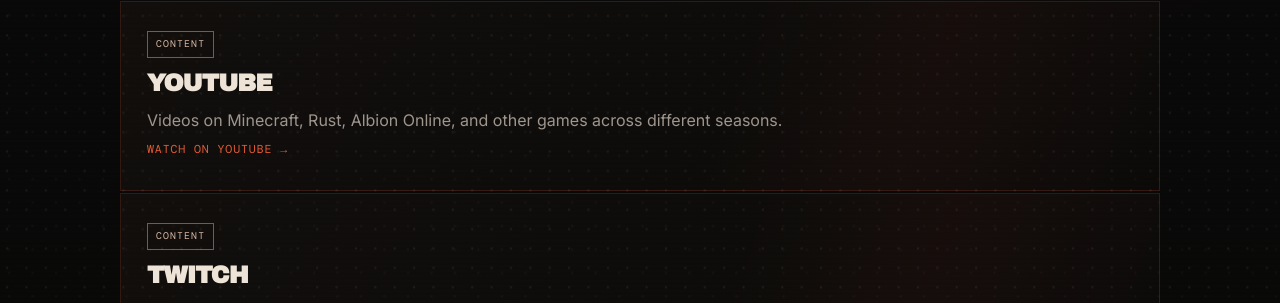
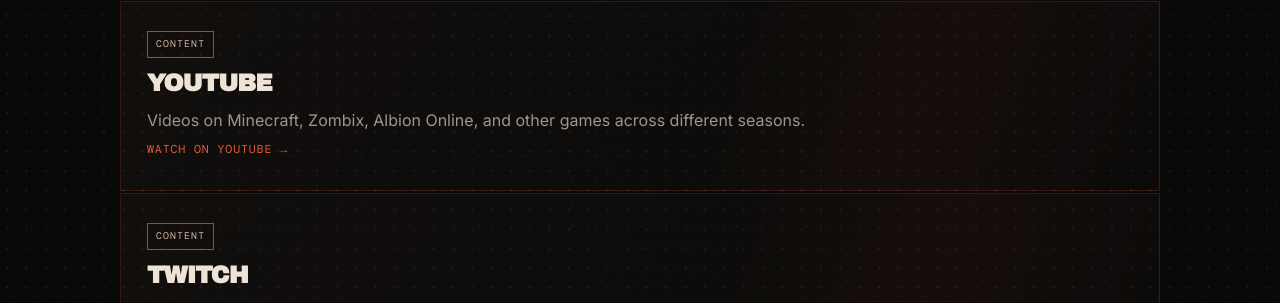
Before and after one commit to Moruika/moruika.github.io, a Jekyll site: the page built from projects.md, in a window 1280 px wide and 900 px high, scrolled down 641 px. Shown: the part 150-453 px from the top of the window. Built offline with Jekyll 4.4.1, drawn with Linux system fonts in a browser that asks for light colours.

Commit message:
Update projects.md

```diff
--- a/projects.md
+++ b/projects.md
@@ -11,7 +11,7 @@
 <div class="project">
   <span class="status done">Content</span>
   <h3>YouTube</h3>
-  <p>Videos on Minecraft, Rust, Albion Online, and other games across different seasons.</p>
+  <p>Videos on Minecraft, Zombix, Albion Online, and other games across different seasons.</p>
   <p><a class="project-link" href="https://www.youtube.com/@fuckedmorui" target="_blank" rel="noopener">Watch on YouTube →</a></p>
 </div>
 
```
